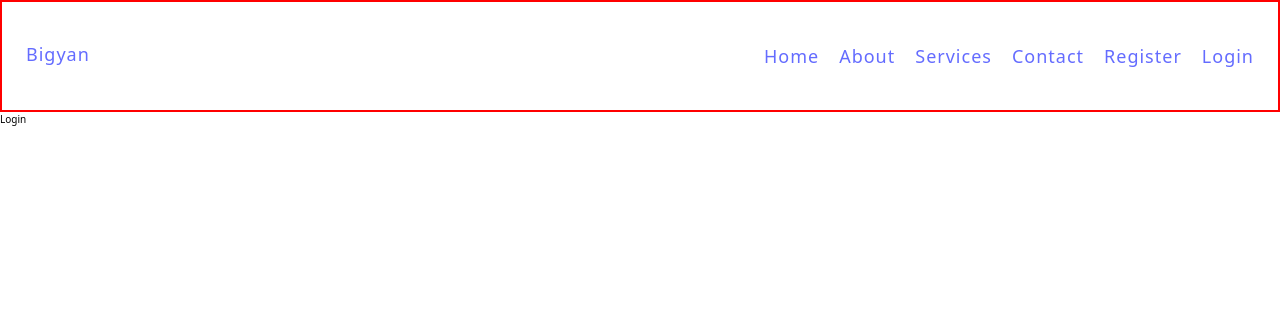
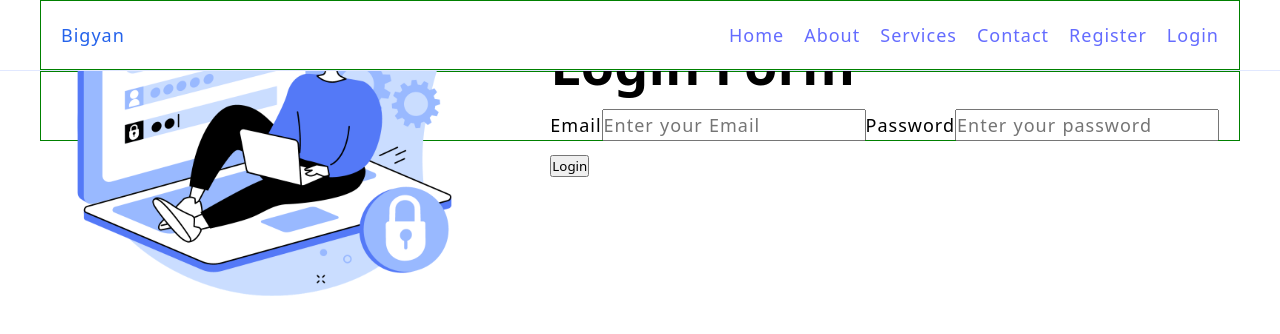
Before and after one commit to Bigyanhub/mern-thapa-project, a React (Vite) app in the folder client/: page /login in a window 1280 px wide. Shown: the top 334 px of the page. Built offline with nearby package versions, Linux system fonts and the light colour scheme.

Commit message:
feat: refactor Navbar styles and enhance Login/Register forms with state management and validation

```diff
--- a/client/src/components/Navbar.css
+++ b/client/src/components/Navbar.css
@@ -7,15 +7,15 @@
   z-index: 1000;
 } */
 
-.container {
+/* .container {
   display: flex;
-  justify-content: space-between;
+  justify-content: space-between; */
   /* align-items: center; */
   /* max-width: 1200px; */
   /* margin: 0 auto; */
   /* padding: 0 2rem; */
   /* height: 70px; */
-}
+/* } */
 
 /* Logo */
 /* .logo-brand a {
@@ -27,13 +27,13 @@
 } */
 
 /* Navigation */
-nav {
+/* nav {
   display: flex;
   list-style: none;
   margin: 0;
   padding: 0;
   gap: 2rem;
-}
+} */
 
 /* nav li {
   list-style: none;
@@ -102,3 +102,33 @@ nav li:nth-last-child(2) a::after {
   /* color: #2563eb;
   font-weight: 500;
 } */
+
+
+header{
+  background: #ffffff;
+  border-bottom: 1px  solid #e1e8ff;
+  position: sticky;
+  top: 0;
+  z-index: 1000;
+}
+
+.container{
+  display: flex;
+  justify-content: space-between;
+  align-items: center;
+  max-width: 1200px;
+  margin: 0 auto;
+  border: 1px solid green;
+  padding: 0 2rem;
+  height: 70px;
+}
+
+nav{
+  display: flex;
+  gap: 2rem;
+}
+
+.logo-brand a{
+  color: #2563eb;
+  /* font-size: 2rem; */
+}
--- a/client/src/pages/Login.jsx
+++ b/client/src/pages/Login.jsx
@@ -1,9 +1,80 @@
-import React from 'react'
+import React from "react";
+import { useState } from "react";
 
 const Login = () => {
+  const [user, setUser] = useState({
+    email: "",
+    password: "",
+  });
+
+  const handleInput = (e) => {
+    let name = e.target.name;
+    let value= e.target.value;
+
+    setUser({
+      ...user,
+      [name]:value
+    })
+  };
+
+  const handleSubmit = (e) =>{
+    e.preventDefault();
+    console.log(e);
+
+
+  }
   return (
-    <div>Login</div>
-  )
-}
+    <>
+      <section>
+        <main>
+          <div className="section-login">
+            <div className="container grid grid-two-cols">
+              <div className="login-image">
+                <img src="/images/login.png" alt="login image" width={400} />
+              </div>
 
-export default Login
+              {/* Form */}
+              <div className="login-form">
+                <h1 className="main-heading mb-3">Login Form</h1>
+                <br />
+
+                <form onSubmit={handleSubmit}>
+                  <div>
+                    <label htmlFor="email">Email</label>
+                    <input
+                      type="email"
+                      name="email"
+                      id="email"
+                      placeholder="Enter your Email"
+                      required
+                      autoComplete="off"
+                      value={user.email}
+                      onChange={handleInput}
+                    />
+                    <label htmlFor="password">Password</label>
+                    <input
+                      type="password"
+                      name="password"
+                      id="password"
+                      placeholder="Enter your password"
+                      required
+                      autoComplete="off"
+                      value={user.password}
+                      onChange={handleInput}
+                    />
+                  </div>
+                  <br />
+                  <button type="submit" className="btn btn-submit">
+                    Login
+                  </button>
+                </form>
+              </div>
+            </div>
+          </div>
+        </main>
+      </section>
+    </>
+  );
+};
+
+export default Login;
--- a/client/src/pages/Register.jsx
+++ b/client/src/pages/Register.jsx
@@ -5,19 +5,17 @@ const Register = () => {
     username: "",
     email: "",
     phone: "",
-    password: ""
+    password: "",
   });
 
+  // Handle input changes for all form fields
   const handleInput = (e) => {
-    console.log(e);
-    let name = e.target.name;
-    let value = e.target.value;
+    const { name, value } = e.target;
 
-    setUser({
-      ...user,
-      [name]:value,
-
-    })
+    setUser((prevUser) => ({
+      ...prevUser,
+      [name]: value,
+    }));
   };
 
   const handleSubmit = (e) => {
@@ -26,7 +24,6 @@ const Register = () => {
   };
 
   return (
-    <>
     <section>
       <main>
         <div className="section-registration">
@@ -34,66 +31,69 @@ const Register = () => {
             <div className="registration-image">
               <img
                 src="/images/register.png"
-                  alt="registration image"
+                alt="Person registering"
                 width={400}
+                height="auto"
               />
             </div>
 
-              {/* Form */}
+            {/* Registration Form */}
             <div className="registration-form">
               <h1 className="main-heading mb-3">Registration Form</h1>
-                <br />
 
               <form onSubmit={handleSubmit}>
-                  <div>
+                <div className="form-group">
                   <label htmlFor="username">Username</label>
                   <input
                     type="text"
                     name="username"
                     placeholder="Enter your Username"
                     id="username"
-                      autoComplete="off"
+                    autoComplete="username"
                     required
                     value={user.username}
                     onChange={handleInput}
                   />
+
                   <label htmlFor="email">Email</label>
                   <input
                     type="email"
                     name="email"
                     placeholder="Enter your Email"
                     id="email"
-                      autoComplete="off"
+                    autoComplete="email"
                     required
                     value={user.email}
                     onChange={handleInput}
                   />
+
                   <label htmlFor="phone">Phone</label>
                   <input
-                      type="number"
+                    type="tel"
                     name="phone"
                     placeholder="Enter your Phone"
                     id="phone"
-                      autoComplete="off"
+                    autoComplete="tel"
                     required
                     value={user.phone}
                     onChange={handleInput}
                   />
+
                   <label htmlFor="password">Password</label>
                   <input
                     type="password"
                     name="password"
                     placeholder="Enter your Password"
                     id="password"
-                      autoComplete="off"
+                    autoComplete="new-password"
                     required
                     value={user.password}
                     onChange={handleInput}
                   />
                 </div>
-                  <br />
+
                 <button type="submit" className="btn btn-submit">
-                    Register now
+                  Register Now
                 </button>
               </form>
             </div>
@@ -101,7 +101,6 @@ const Register = () => {
         </div>
       </main>
     </section>
-    </>
   );
 };
 
```
Lines whose indentation alone changed are shown as unchanged.
